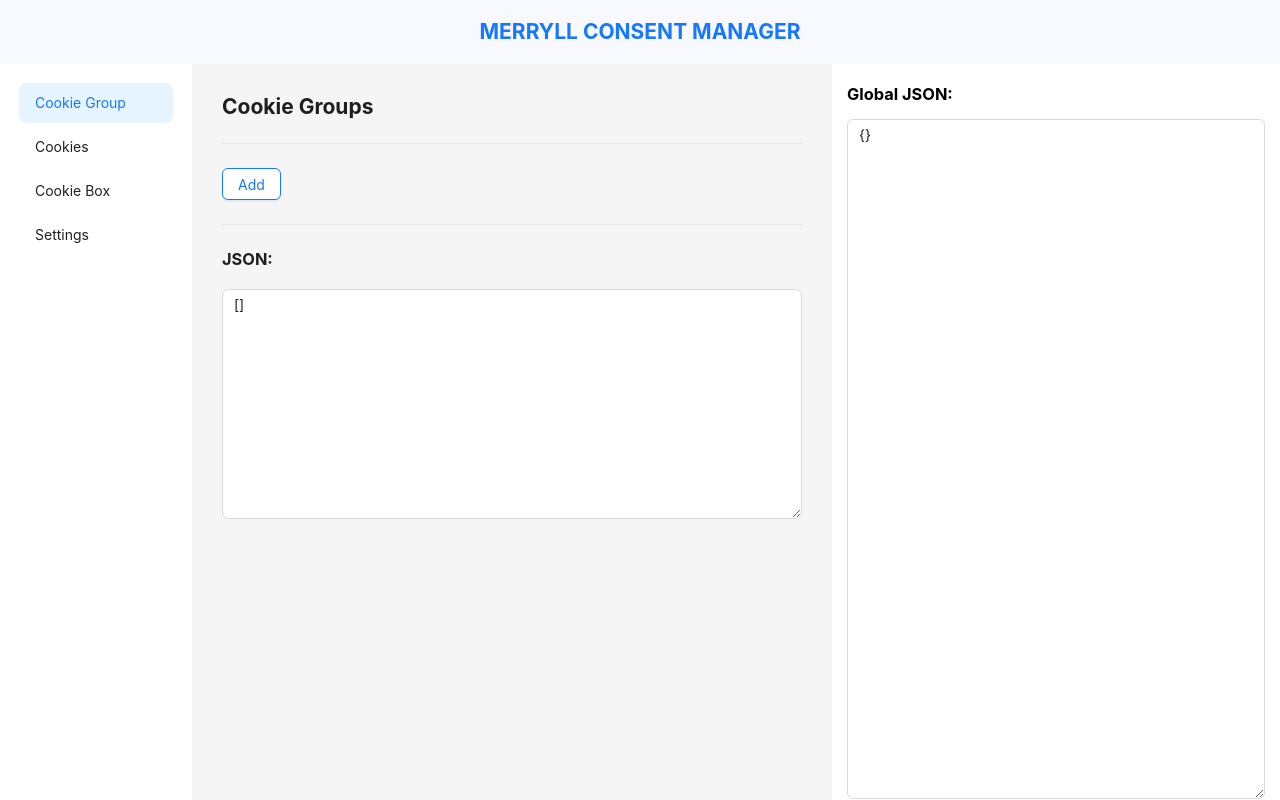
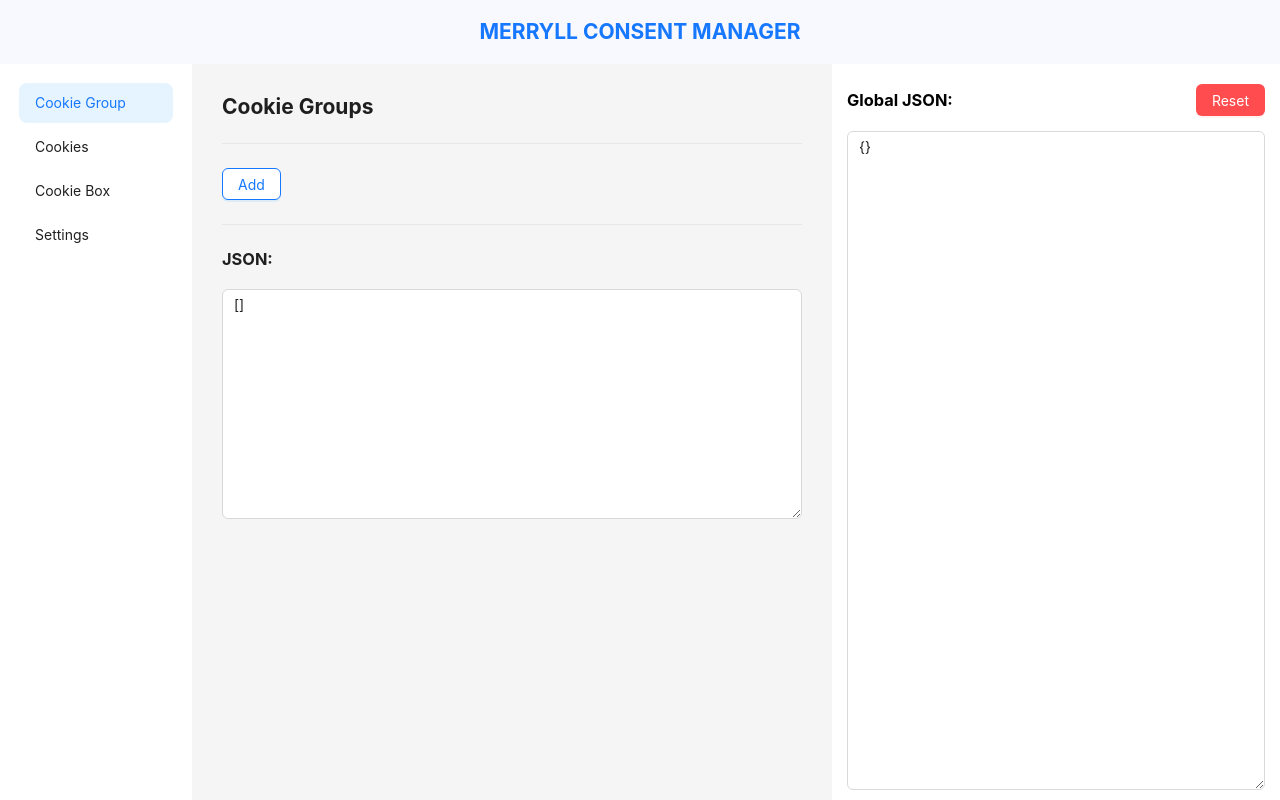
Before and after one commit to REACT-VCS/wp-merryll-consent-react, a React (Create React App) app: page /cookie-group in a window 1280 px wide. Built offline with nearby package versions, Linux system fonts and the light colour scheme.

Commit message:
feat: add global json data reset feature

```diff
--- a/src/App.js
+++ b/src/App.js
@@ -4,7 +4,7 @@
 import Cookies from "./components/Cookies";
 import CookieBox from "./components/CookieBox";
 import Settings from "./components/Settings";
-import { Layout, Input, Menu } from "antd";
+import { Layout, Input, Menu, Button } from "antd";
 import { Content, Header } from "antd/es/layout/layout";
 import Sider from "antd/es/layout/Sider";
 import { GlobalContext } from "../src/context/GlobalContext";
@@ -36,6 +36,16 @@
         setSelectedKey("1"); // Default to Cookie Group
     }
   }, [location.pathname]);
+
+  // Function to handle reset
+  const handleReset = () => {
+    localStorage.removeItem("cookieGroups");
+    localStorage.removeItem("cookieSettings");
+    localStorage.removeItem("cookies");
+    localStorage.removeItem("globalSettings");
+    localStorage.removeItem("settings");
+    window.location.reload();
+  };
 
   return (
     <Layout style={{ height: "100vh" }}>
@@ -92,13 +102,19 @@
             overflow: "auto",
           }}
         >
-          <h3 style={{ marginBottom: "15px", marginTop: "15px" }}>
-            Global JSON:
-          </h3>
+          <div className="globaljsontitlebutton">
+            <h3 style={{ marginBottom: "15px", marginTop: "15px" }}>
+              Global JSON:
+            </h3>
+            <Button type="primary" danger onClick={handleReset}>
+              Reset
+            </Button>
+          </div>
+          {/* <button onClick={handleReset}>Reset</button> */}
           <TextArea
             readOnly
             value={JSON.stringify(globalData, null, 2)}
-            style={{ flexGrow: "1", overflow: "auto", height: "95%" }}
+            style={{ flexGrow: "1", overflow: "auto", height: "92%" }}
           />
         </Sider>
       </Layout>
--- a/src/index.css
+++ b/src/index.css
@@ -16,3 +16,9 @@
 .ant-collapse-header {
   align-items: center !important;
 }
+.globaljsontitlebutton {
+  display: flex;
+  align-items: center;
+  justify-content: space-between;
+  margin: 6px 0;
+}
```
